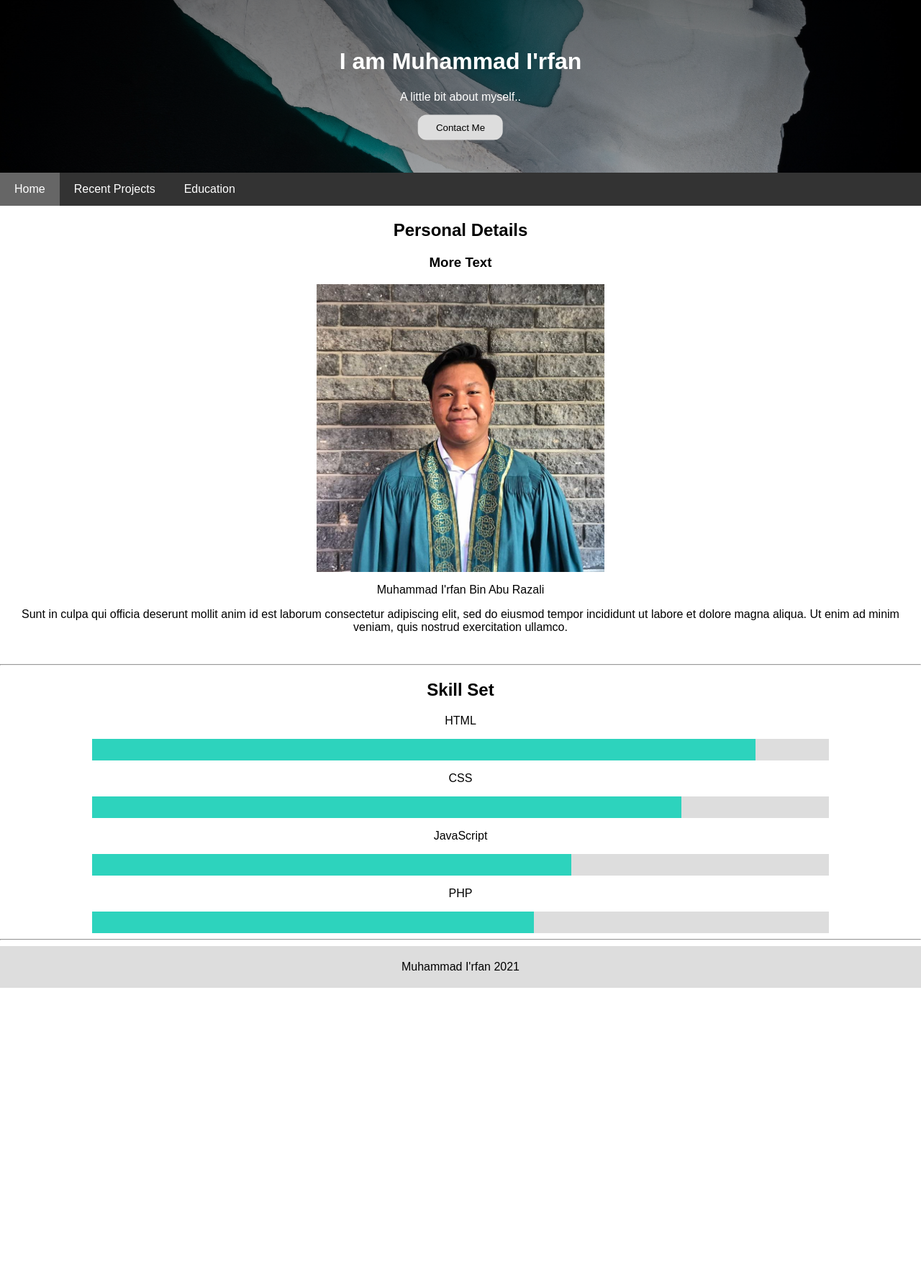
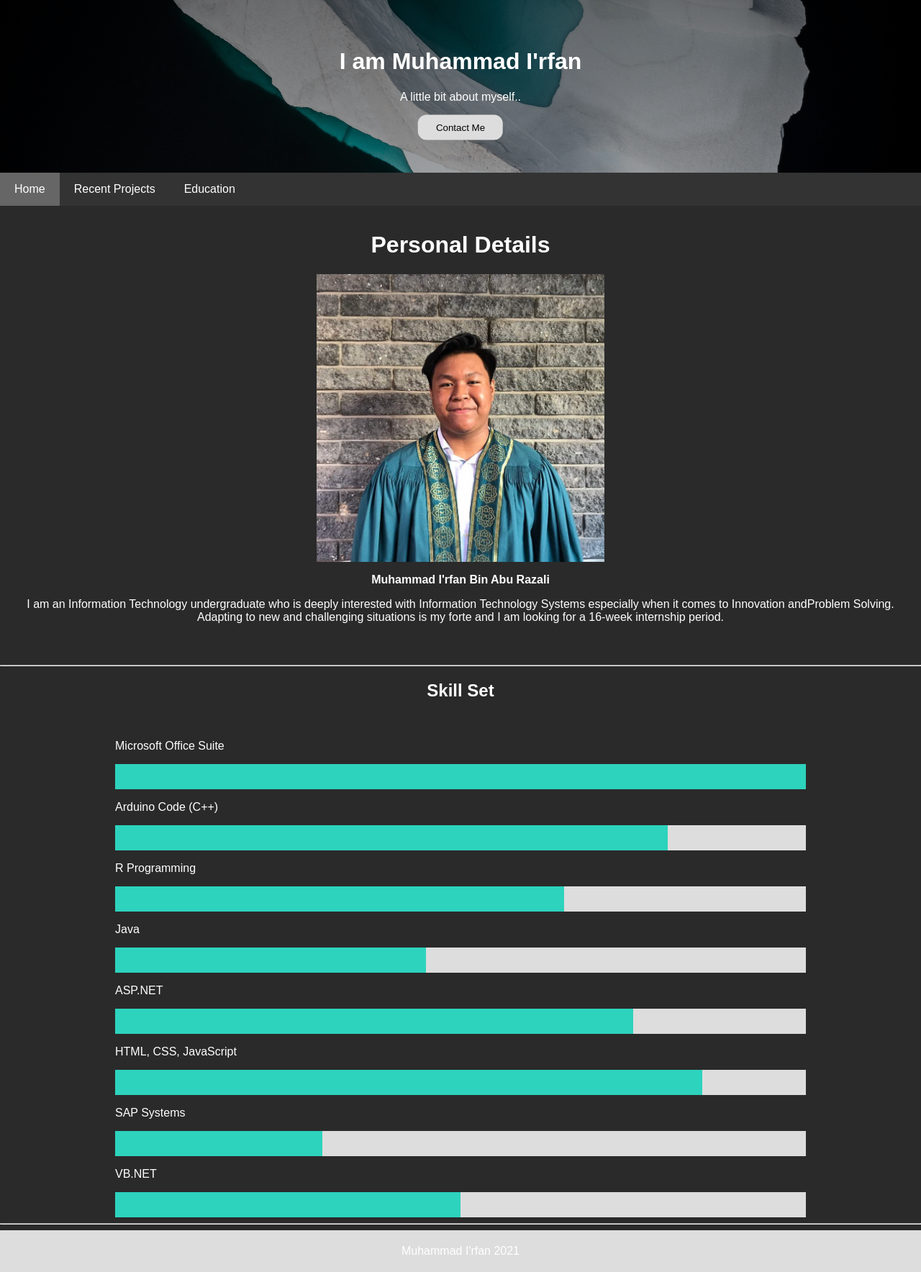
Before and after one commit to muhdirfan45/html-git-project, a PHP site: page / in a window 1280 px wide. Shown: the whole page at 72% size. Before the commit the page ends 1373 px from the top, so only its background shows below. Run offline with PHP 8.4, Linux system fonts and the light colour scheme.

Commit message:
Tweak the appearence of wesite: Dark Background

```diff
--- a/education.html
+++ b/education.html
@@ -7,7 +7,7 @@
     <link href="style.css" rel="stylesheet" />
     <title>Home Page</title>
   </head>
-  <body style="background-color: #474e5d">
+  <body class="dark">
     <div class="header-image">
       <div class="header-text">
         <h1>I am Muhammad I'rfan</h1>
--- a/index.html
+++ b/index.html
@@ -3,11 +3,11 @@
 <html lang="en" xmlns="http://www.w3.org/1999/xhtml">
   <head>
     <meta charset="utf-8" />
-    <meta name="viewport" content="width=device-width, initial-scale=1.0">
+    <meta name="viewport" content="width=device-width, initial-scale=1.0" />
     <link href="style.css" rel="stylesheet" />
     <title>Home Page</title>
   </head>
-  <body>
+  <body class="dark">
     <div class="header-image">
       <div class="header-text">
         <h1>I am Muhammad I'rfan</h1>
@@ -22,46 +22,64 @@
       <a href="education.html">Education</a>
     </div>
 
-    <div class="content" style="text-align: center">
-      <h2>Personal Details</h2>
-      <h3>More Text</h3>
+    <div class="content" style="text-align: center; padding: 15px;">
+      <h1>Personal Details</h1>
       <img class="image" src="images/profilePic.png" alt="my profile picture" />
-      <p>Muhammad I'rfan Bin Abu Razali</p>
+      <p><b>Muhammad I'rfan Bin Abu Razali</b></p>
       <p>
-        Sunt in culpa qui officia deserunt mollit anim id est laborum
-        consectetur adipiscing elit, sed do eiusmod tempor incididunt ut labore
-        et dolore magna aliqua. Ut enim ad minim veniam, quis nostrud
-        exercitation ullamco.
+        I am an Information Technology undergraduate who is deeply interested
+        with Information Technology Systems especially when it comes to
+        Innovation andProblem Solving. Adapting to new and challenging
+        situations is my forte and I am looking for a 16-week internship period.
       </p>
       <br />
     </div>
     <hr />
-    <div class="skills-section">
-        <h2>Skill Set</h2>
-      <p>HTML</p>
+    <div class="skills-section" >
+      <h2 style="text-align: center;">Skill Set</h2>
+      <br/>
+      <p>Microsoft Office Suite</p>
+      <div class="container-skill">
+        <div class="skills microsoft"></div>
+      </div>
+
+      <p>Arduino Code (C++)</p>
+      <div class="container-skill">
+        <div class="skills c"></div>
+      </div>
+
+      <p>R Programming</p>
+      <div class="container-skill">
+        <div class="skills r"></div>
+      </div>
+
+      <p>Java</p>
+      <div class="container-skill">
+        <div class="skills java"></div>
+      </div>
+
+      <p>ASP.NET</p>
+      <div class="container-skill">
+        <div class="skills asp"></div>
+      </div>
+
+      <p>HTML, CSS, JavaScript</p>
       <div class="container-skill">
         <div class="skills html"></div>
       </div>
 
-      <p>CSS</p>
+      <p>SAP Systems</p>
       <div class="container-skill">
-        <div class="skills css"></div>
+        <div class="skills sap"></div>
       </div>
 
-      <p>JavaScript</p>
+      <p>VB.NET</p>
       <div class="container-skill">
-        <div class="skills js"></div>
-      </div>
-
-      <p>PHP</p>
-      <div class="container-skill">
-        <div class="skills php"></div>
+        <div class="skills vb"></div>
       </div>
     </div>
 
-    <hr/>
-    <div class="footer">
-      Muhammad I'rfan 2021
-    </div>
+    <hr />
+    <div class="footer">Muhammad I'rfan 2021</div>
   </body>
 </html>
--- a/projects.html
+++ b/projects.html
@@ -7,7 +7,7 @@
     <link href="style.css" rel="stylesheet" />
     <title>Home Page</title>
   </head>
-  <body>
+  <body class="dark">
     <div class="header-image">
       <div class="header-text">
         <h1>I am Muhammad I'rfan</h1>
--- a/style.css
+++ b/style.css
@@ -8,6 +8,10 @@ html {
   height: 100%;
   font-family: Arial, Helvetica, sans-serif;
   margin: 0;
+}
+.dark {
+  background-color: rgba(0, 0, 0, 0.836);
+  color: white;
 }
 
 /* Header/logo Title */
@@ -212,12 +216,13 @@ html {
   background-color: rgb(255, 255, 255);
   position: relative;
   border-radius: 6px;
+  color: black;
 }
 
 /* Skills */
 .skills-section {
-  width: 80%;
-  text-align: center;
+  width: 75%;
+  text-align: left;
   margin-left: auto;
   margin-right: auto;
 }
@@ -228,32 +233,43 @@ html {
 
 .skills {
   text-align: right; /* Right-align text */
-  padding-top: 15px; /* Add top padding */
+  padding-top: 20px; /* Add top padding */
   padding-bottom: 15px; /* Add bottom padding */
   color: black; /* White text color */
 }
 
-.html {
-  width: 90%;
+.microsoft {
+  width: 100%;
   background-color: rgb(45, 211, 189);
-
 } /* Green */
-.css {
+.c {
   width: 80%;
   background-color: rgb(45, 211, 189);
-
 } /* Blue */
-.js {
+.r {
   width: 65%;
   background-color: rgb(45, 211, 189);
-
 } /* Red */
-.php {
-  width: 60%;
+.java {
+  width: 45%;
   background-color: rgb(45, 211, 189);
-
 } /* Dark Grey */
-
+.asp {
+  width: 75%;
+  background-color: rgb(45, 211, 189);
+}
+.html {
+  width: 85%;
+  background-color: rgb(45, 211, 189);
+}
+.sap {
+  width: 30%;
+  background-color: rgb(45, 211, 189);
+}
+.vb {
+  width: 50%;
+  background-color: rgb(45, 211, 189);
+}
 /* Footer */
 .footer {
   padding: 20px;
```
